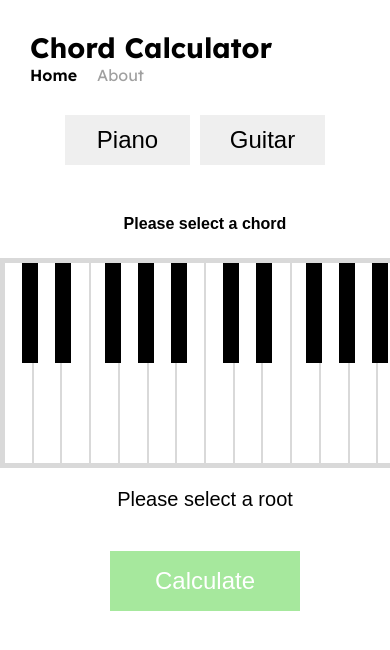
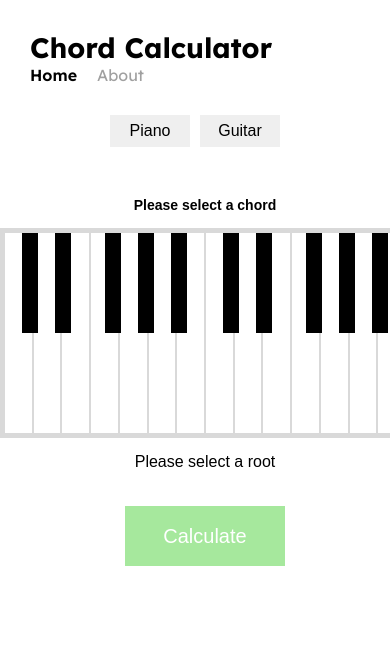
Before and after one commit to mbdguitar/chord-calculator, a React (Create React App) app: page /home in a window 390 px wide. Shown: the top 650 px of the page. Built offline with nearby package versions, Linux system fonts and the light colour scheme.

Commit message:
Improve UI  on small screens

```diff
--- a/src/functions/fretsGenerator.js
+++ b/src/functions/fretsGenerator.js
@@ -8,8 +8,11 @@ function getNumberOfFrets() {
     else if (screenSize < 880 && screenSize > 660) {
         numberOfFrets = 12;
     }
+    else if (screenSize < 660 && screenSize > 440) {
+        numberOfFrets = 8;
+    }
     else {
-        numberOfFrets = 8;
+        numberOfFrets = 6;
     }
     return numberOfFrets;
 }
--- a/src/functions/fretsGenerator.ts
+++ b/src/functions/fretsGenerator.ts
@@ -14,8 +14,10 @@ function getNumberOfFrets() {
         numberOfFrets = 16;
     } else if (screenSize < 880 && screenSize > 660) {
         numberOfFrets = 12;
+    } else if (screenSize < 660 && screenSize > 440) {
+        numberOfFrets = 8;
     } else {
-        numberOfFrets = 8;
+        numberOfFrets = 6;
     }
 
     return numberOfFrets
--- a/src/modules/CalculateButton.module.css
+++ b/src/modules/CalculateButton.module.css
@@ -6,11 +6,21 @@
 
 .calculate_button button{
     cursor: pointer;
-    width: 190px;
-    height: 60px;
+    width: 8em;
+    height: 3em;
     border: none;
     border-radius: 0;
     background-color: #A6E89D;
     color: #fff;
     font-size: 24px;
 }
+
+@media screen and (max-width: 480px) {
+    .calculate_button {
+        margin: 15px 0 0 0;
+    }
+
+    .calculate_button button{
+        font-size: 20px;
+    }
+}
--- a/src/modules/ChordDisplay.module.css
+++ b/src/modules/ChordDisplay.module.css
@@ -19,3 +19,31 @@
     font-size: 16px;
     margin: 0;
 }
+
+@media screen and (max-width: 768px) {
+    .chord_container {
+
+    }
+
+    .chord_container h1 {
+
+    }
+
+    .chord_container p {
+
+    }
+}
+
+@media screen and (max-width: 480px) {
+    .chord_container {
+        margin: 0 0 15px 0;
+    }
+
+    .chord_container h1 {
+        font-size: 36px;
+    }
+
+    .chord_container p {
+        font-size: 14px;
+    }
+}
--- a/src/modules/Fretboard.module.css
+++ b/src/modules/Fretboard.module.css
@@ -3,6 +3,7 @@
     grid-template-rows: repeat(6, 33.3px);
     width: 800px;
     height: 200px;
+    aspect-ratio: 1 / 4;
     background-color: #D9D9D9;
     z-index: 0;
     grid-column: 2 / 3;
@@ -24,3 +25,10 @@
         background-image: url('../images/svg/fretboard-small.svg');
     }
 }
+
+@media screen and (max-width: 440px) {
+    .fretboard {
+        width: 300px;
+        background-image: url('../images/svg/fretboard-xsmall.svg');
+    }
+}
--- a/src/modules/FretboardContainer.module.css
+++ b/src/modules/FretboardContainer.module.css
@@ -5,3 +5,9 @@
     align-items: center;
     margin: 50px 0;
 }
+
+@media screen and (max-width: 480px) {
+    .fretboard_container {
+        margin: 20px 0;
+    }
+}
--- a/src/modules/InstrumentMenu.module.css
+++ b/src/modules/InstrumentMenu.module.css
@@ -5,8 +5,8 @@
 .button_container button {
     cursor: pointer;
     border: none;
-    height: 50px;
-    width: 125px;
+    height: 2em;
+    width: 5em;
     font-size: 24px;
     margin: 0 5px;
 }
@@ -14,3 +14,21 @@
 .button_container button:hover {
     background-color: #d6d6d6;
 }
+
+@media screen and (max-width: 768px) {
+    .button_container button {
+        font-size: 20px;
+    }
+}
+
+@media screen and (max-width: 580px) {
+    .button_container button {
+        font-size: 20px;
+    }
+}
+
+@media screen and (max-width: 480px) {
+    .button_container button {
+        font-size: 16px;
+    }
+}
--- a/src/modules/RootNoteButton.module.css
+++ b/src/modules/RootNoteButton.module.css
@@ -1,8 +1,8 @@
 .root_note_button {
     cursor: pointer;
-    height: 50px;
-    width: 50px;
-    margin: 0 5px;
+    height: 2em;
+    width: 2em;
+    margin: 5px;
     border: none;
     font-size: 24px;
 }
@@ -14,3 +14,15 @@
 .root_note_button:active {
     background-color: #cacaca;
 }
+
+@media screen and (max-width: 768px) {
+    .root_note_button {
+        font-size: 20px;
+    }
+}
+
+@media screen and (max-width: 480px) {
+    .root_note_button {
+        font-size: 16px;
+    }
+}
--- a/src/modules/RootNoteInput.module.css
+++ b/src/modules/RootNoteInput.module.css
@@ -1,6 +1,7 @@
 .root_note_input {
     margin: 20px 0 0 0;
     grid-column: 2 / 3;
+    width: 232px;
 }
 
 .root_note_input p {
@@ -12,5 +13,24 @@
 .root_note_input_buttons_container {
     margin: 20px 0 0 0;
     display: flex;
+    flex-wrap: wrap;
     justify-content: center;
+    align-content: center;
 }
+
+@media screen and (max-width: 768px) {
+    .root_note_input p {
+        font-size: 20px;
+    }
+}
+
+@media screen and (max-width: 480px) {
+    .root_note_input {
+        margin: 15px 0 0 0;
+        width: 168px;
+    }
+
+    .root_note_input p {
+        font-size: 16px;
+    }
+}
--- a/src/modules/String.module.css
+++ b/src/modules/String.module.css
@@ -14,3 +14,9 @@
         grid-template-columns: repeat(8, 1fr);
     }
 }
+
+@media screen and (max-width: 440px) {
+    .string {
+        grid-template-columns: repeat(6, 1fr);
+    }
+}
```
Also changed, not shown: src/images/svg/fretboard-xsmall.svg (added).
